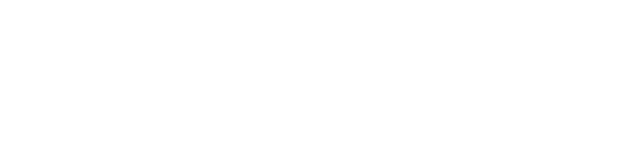
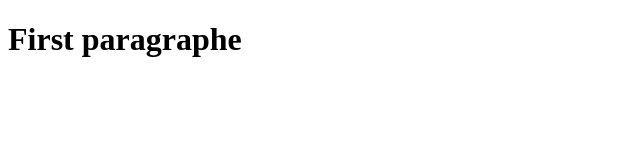
Before and after one commit to DavWCS/HelloWorld, a plain HTML site: page index.html in a window 1280 px wide. Shown: the whole page, without its empty margins (0-640 px from the left). Drawn offline with Linux system fonts and the light colour scheme.

Commit message:
Update index.html
Add a <h1>

```diff
--- a/index.html
+++ b/index.html
@@ -9,5 +9,7 @@
 
   <body>
 
+    <h1>First paragraphe</h1>
+
   </body>
 </html>
```
